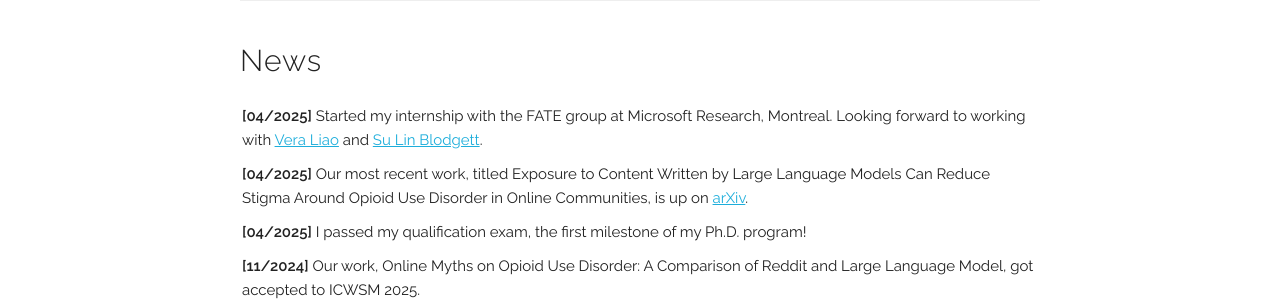
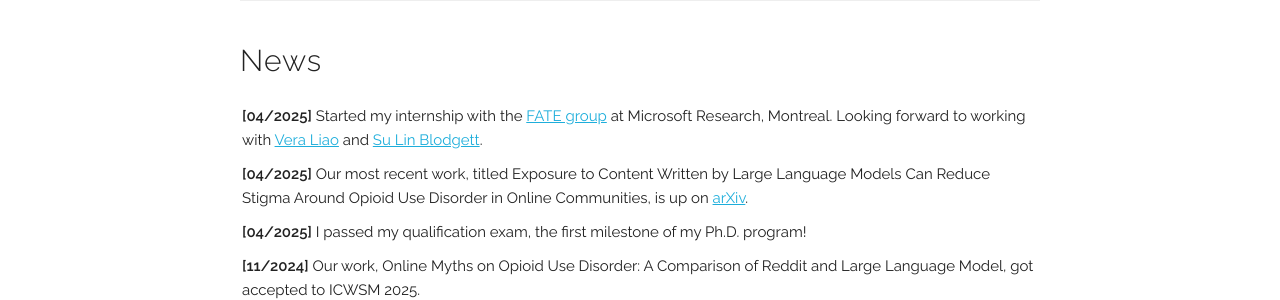
Before and after one commit to mittalshravika/mittalshravika.github.io, a Jekyll site: the page built from index.html, in a window 1280 px wide and 900 px high, scrolled down 710 px. Shown: the part 153-453 px from the top of the window. Built offline with Jekyll 4.4.1, drawn with Linux system fonts in a browser that asks for light colours; some web fonts are replaced.

Commit message:
added link to FATE

```diff
--- a/index.html
+++ b/index.html
@@ -61,7 +61,7 @@
 
     <li> <b>[04/2025]</b>
 
-      Started my internship with the FATE group at Microsoft Research, Montreal. Looking forward to working with <a href="https://www.qveraliao.com/">Vera Liao</a> and <a href="https://sblodgett.github.io/">Su Lin Blodgett</a>.
+      Started my internship with the <a href="https://www.microsoft.com/en-us/research/theme/fate-montreal/">FATE group</a> at Microsoft Research, Montreal. Looking forward to working with <a href="https://www.qveraliao.com/">Vera Liao</a> and <a href="https://sblodgett.github.io/">Su Lin Blodgett</a>.
 
     </li>
 
```
